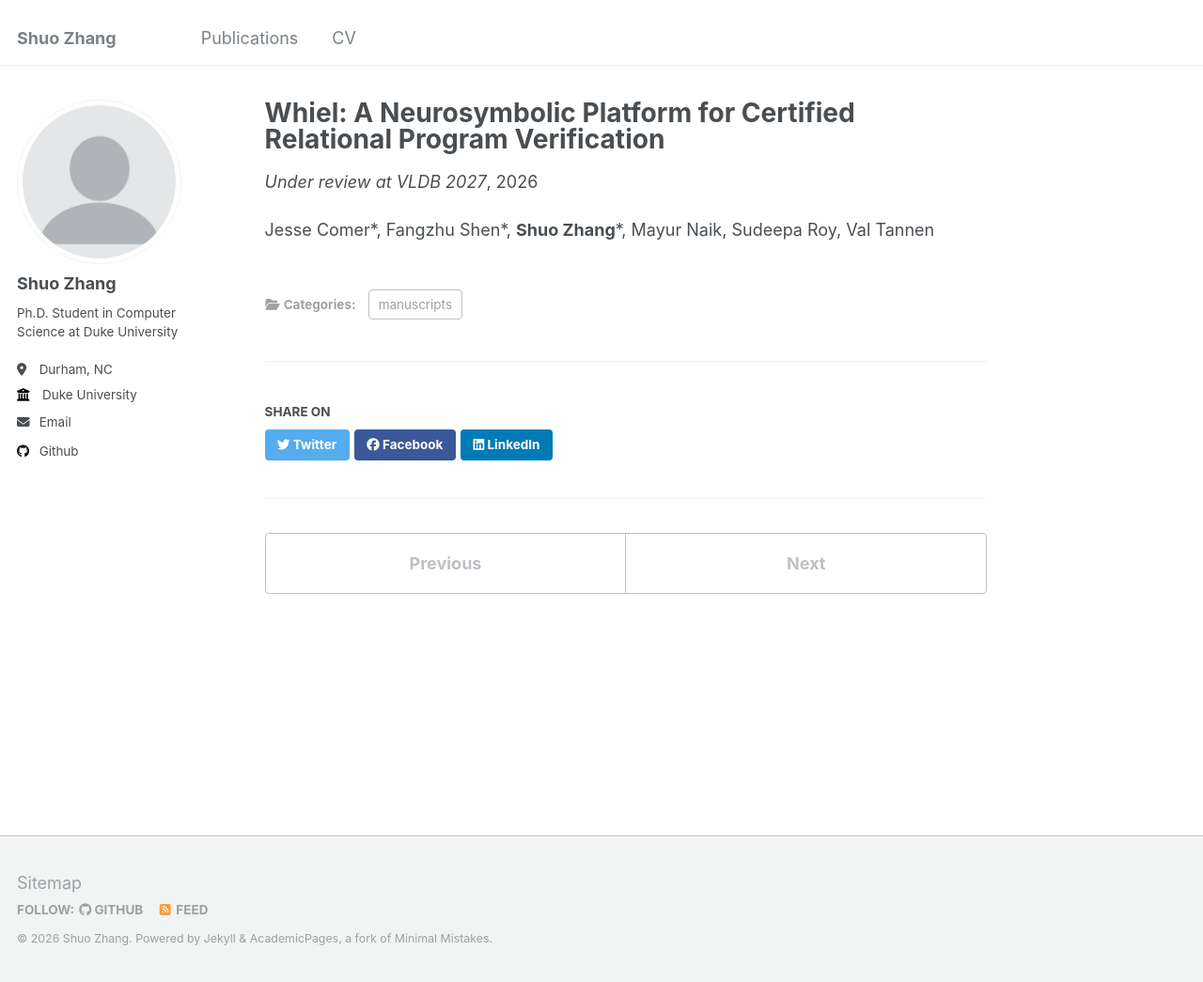
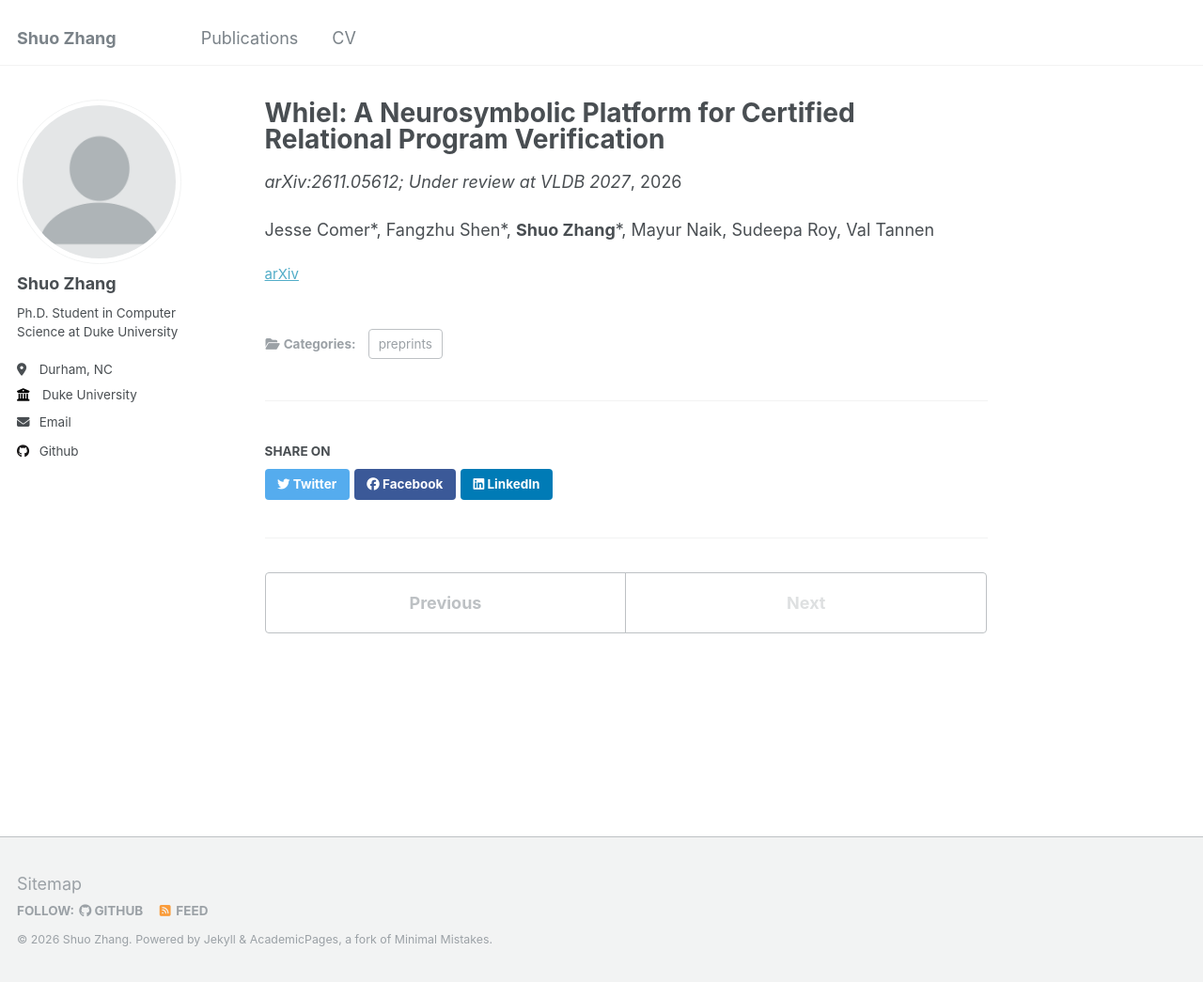
Before and after one commit to Inverse0/Inverse0.github.io, a Jekyll site: the page built from _publications/2026-whiel.md, in a window 1280 px wide and 1045 px high. Shown: the whole window at 94% size. Built offline with Jekyll 4.4.1, drawn with Linux system fonts in a browser that asks for light colours.

Commit message:
Add Whiel arXiv link and refresh CV

```diff
--- a/_publications/2026-whiel.md
+++ b/_publications/2026-whiel.md
@@ -1,11 +1,13 @@
 ---
 title: "Whiel: A Neurosymbolic Platform for Certified Relational Program Verification"
 collection: publications
-category: manuscripts
+category: preprints
 permalink: /publication/2026-whiel
 excerpt: 'Jesse Comer\*, Fangzhu Shen\*, **Shuo Zhang**\*, Mayur Naik, Sudeepa Roy, Val Tannen'
-date: 2026-10-01
-venue: 'Under review at VLDB 2027'
+date: 2026-11-03
+venue: 'arXiv:2611.05612; Under review at VLDB 2027'
+paperurl: 'https://arxiv.org/abs/2611.05612'
+paperlabel: 'arXiv'
 ---
 
 Jesse Comer\*, Fangzhu Shen\*, **Shuo Zhang**\*, Mayur Naik, Sudeepa Roy, Val Tannen
```
Also changed, not shown: 1 other file.
